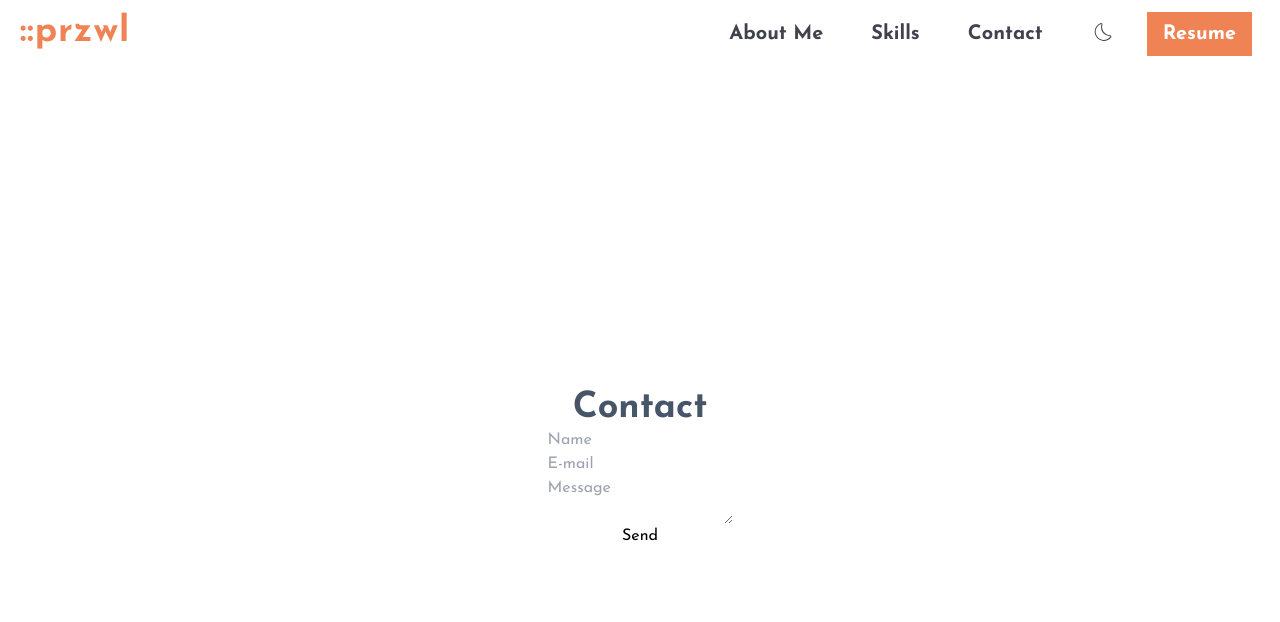
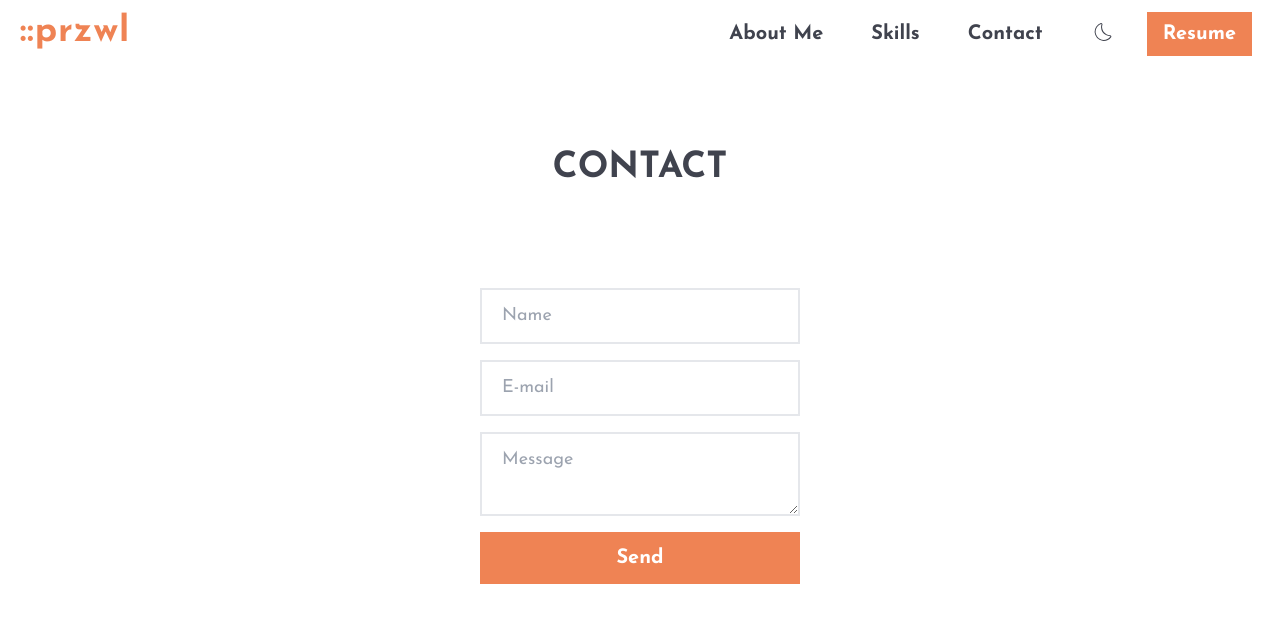
Before and after one commit to PrajwalDhungana/portfolio, a Next.js app: page /contact in a window 1280 px wide. Shown: the top 622 px of the page. Built offline with nearby package versions, Linux system fonts and the light colour scheme.

Commit message:
style: Update form input and button style

```diff
--- a/pages/contact.tsx
+++ b/pages/contact.tsx
@@ -1,19 +1,24 @@
 import Head from "next/head";
 
 export default function Contact() {
+
+  const handleSubmit = (event: any) => {
+    event.preventDefault();
+  }
+
   return (
       <div className="overflow-hidden">
         <div className="flex flex-col h-screen">
           <Head>
             <title>Portfolio - Contact</title>
           </Head>
-          <div className="flex flex-col justify-center items-center h-full w-[100vw]">
-            <h2 className="text-4xl text-slate-600 font-bold">Contact</h2>
-            <form className="flex flex-col" method="POST">
-              <input type="text" name="name" placeholder="Name" />
-              <input type="email" name="email" placeholder="E-mail" />
-              <textarea name="message" placeholder="Message" />
-              <button type="submit">Send</button>
+          <div className="flex flex-col items-center h-full w-[100vw]">
+            <h2 className="text-4xl uppercase font-bold mb-5 px-3 py-20 text-charcoal">Contact</h2>
+            <form onSubmit={handleSubmit} className="flex flex-col gap-4 text-lg" method="POST">
+              <input className="px-5 py-3 border-2 w-80 outline-none focus:border-clay focus:scale-125 text-charcoal" type="text" name="name" placeholder="Name" />
+              <input className="px-5 py-3 border-2 w-80 outline-none focus:border-clay focus:scale-125 text-charcoal" type="email" name="email" placeholder="E-mail" />
+              <textarea className="px-5 py-3 max-h-96 border-2 w-80 outline-none focus:border-clay focus:scale-125 text-charcoal" name="message" placeholder="Message" />
+              <button className="px-5 py-3 w-80 hover:bg-charcoal bg-clay text-white text-xl font-bold" type="submit">Send</button>
             </form>
           </div>
         </div>
```
